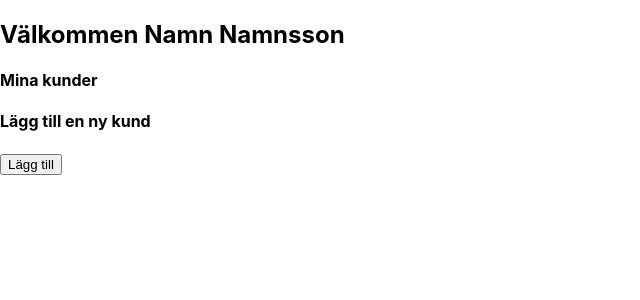
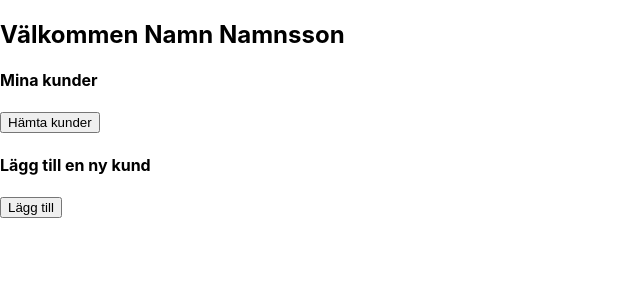
Before and after one commit to MagdalenaSjokvist/customer-register-application, a React (Create React App) app: page /home in a window 1280 px wide. Shown: the top 300 px of the page, without its empty margins (0-640 px from the left). Built offline with nearby package versions, Linux system fonts and the light colour scheme.

Commit message:
Add functionality for fetching customer list

```diff
--- a/src/App.js
+++ b/src/App.js
@@ -32,6 +32,7 @@ function App() {
 	const [loginEmail, setLoginEmail] = useState("")
 	const [loginPassword, setLoginPassword] = useState("")
 
+	const [customerList, setCustomerList] = useState("")
 	//Skapa ny instans av klassen UserKit
 	const userKit = new UserKit()
 
@@ -112,9 +113,18 @@ function App() {
 			.then((res) => res.json())
 			.then((data) => {
 				userKit.setToken(data.token)
-				console.log(loginEmail, loginPassword)
-				console.log(data)
+				// console.log(loginEmail, loginPassword)
+				// console.log(data)
 				history.push("/home")
+			})
+	}
+	//SE BEFINTLIGA KUNDER
+	function handleGetCustomerList() {
+		userKit
+			.getCustomerList()
+			.then((res) => res.json())
+			.then((data) => {
+				setCustomerList(data.results)
 			})
 	}
 
@@ -126,6 +136,7 @@ function App() {
 						<h2>Välkommen Namn Namnsson</h2>
 						<div>
 							<h4>Mina kunder</h4>
+							<button onClick={handleGetCustomerList}>Hämta kunder</button>
 						</div>
 						<div>
 							<h4>Lägg till en ny kund</h4>
--- a/src/data/UserKit.js
+++ b/src/data/UserKit.js
@@ -63,6 +63,24 @@ export default class {
 	getToken() {
 		return localStorage.getItem("USER_TOKEN")
 	}
+
+	async getCustomerList() {
+		const url = `${ROOT_URL}api/v1/customers`
+		return fetch(url, {
+			headers: this.getPrivateHeaders(),
+		})
+	}
+
+	// async addCustomer() {
+	//   const url = `${ROOT_URL}api/v1/customers`
+	//   const payload = {
+	//     name: Katarina Svensson,
+	//     adress: [{
+	//       {organisation: 1}
+	//     }]
+	//   }
+	// }
+
 	//Genom att skriva ut header (Content-Type) med en funktion minskar risken att vi skriver fel (om vi skriver fler det gånger)
 	getPublicHeaders() {
 		return {
```
